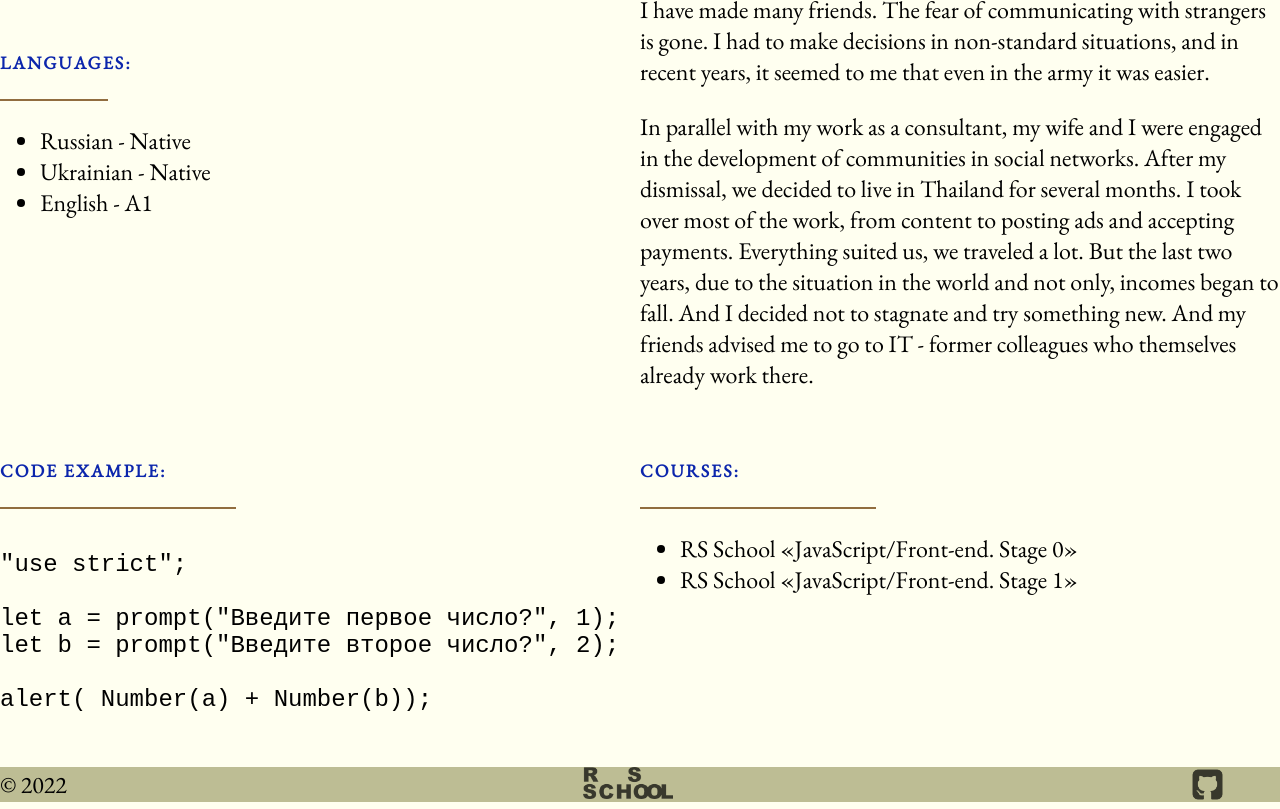
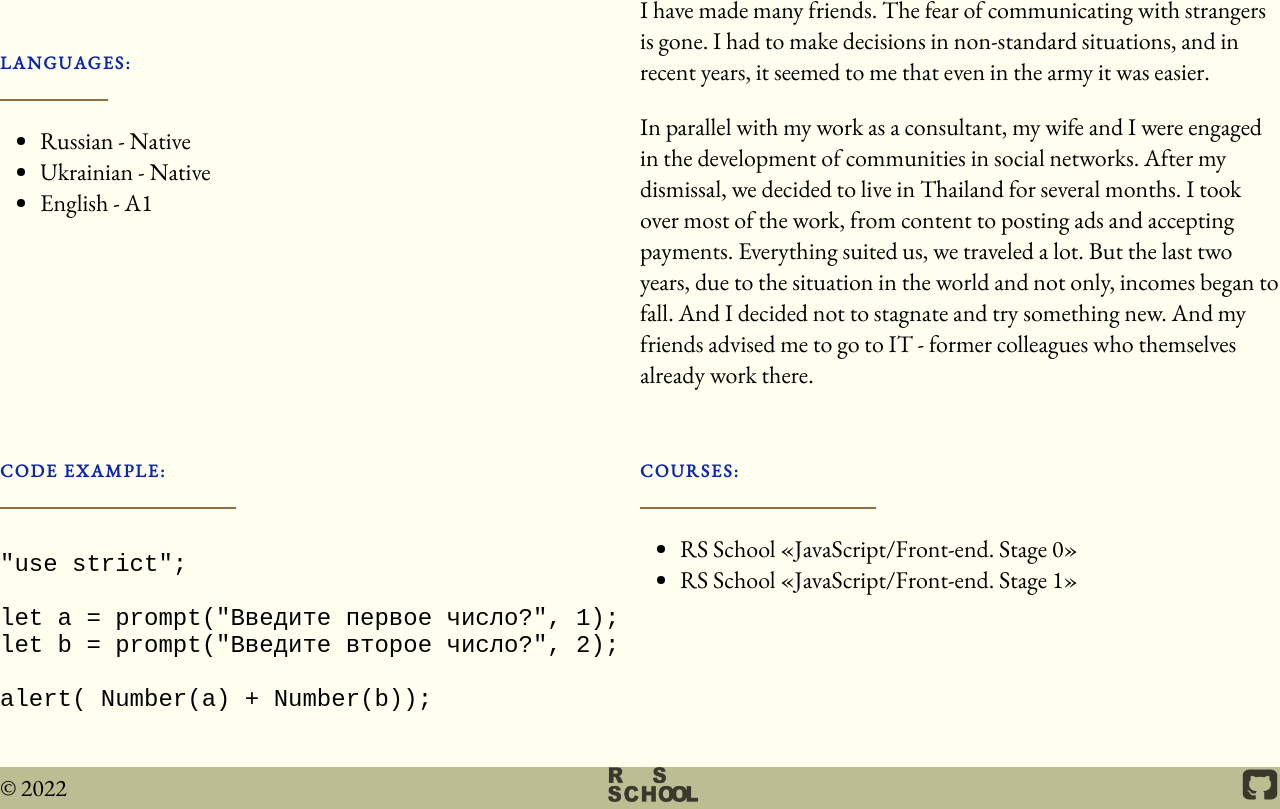
Before and after one commit to R11VEN/rsschool-cv, a plain HTML site: page index.html in a window 1280 px wide. Shown: the part 949-1758 px from the top of the page. Drawn offline with nearby package versions, Linux system fonts and the light colour scheme.

Commit message:
fix: anchor links

```diff
--- a/index.html
+++ b/index.html
@@ -107,8 +107,8 @@ alert( Number(a) + Number(b));
 <footer class="footer-main">
     <div class="container footer-container">
     <div>© 2022</div>
-    <a href="https://rs.school/js/#rsschool" class="rsschool"></a>
-    <a href="https://github.com/R11VEN#github" class="github"></a>
+    <a href="https://rs.school/js/"><img src="./logo-rsschool3.png" class="rsschool" alt="rsschool icon"></a>
+    <a href="https://github.com/R11VEN"><img src="./github-logo.png" class="github" alt="github icon"></a>
     </div>
 </footer>
 
--- a/style.css
+++ b/style.css
@@ -134,22 +134,15 @@ text-transform: uppercase;
 .rsschool {
   width: 90px;
   height: 35px;
-  background-image: url("./logo-rsschool3.png");
-  background-size: contain;
-  background-repeat: no-repeat;
   opacity: 70%;
-
 }
 .rsschool:hover {
   opacity: 100%;
 }
 
 .github {
-  width: 90px;
+  width: 40px;
   height: 35px;
-  background-image: url("./github-logo.png");
-  background-size: contain;
-  background-repeat: no-repeat;
   opacity: 70%;
 }
 
```
